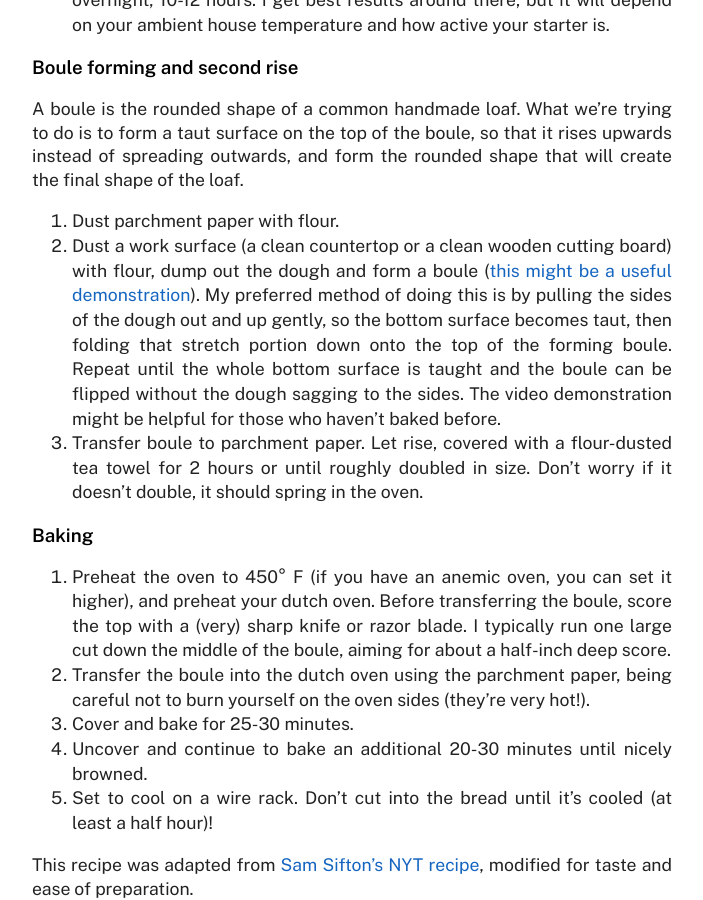
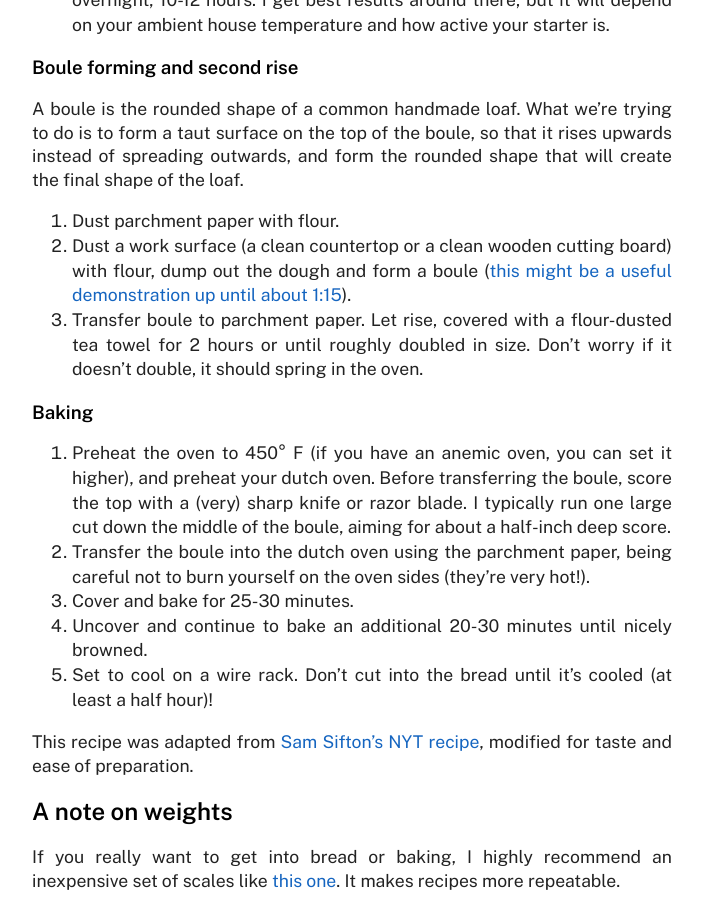
Before and after one commit to brunston/bread, a Jekyll site: the page built from index.md, in a window 1280 px wide and 900 px high, scrolled down 2022 px. Shown: the whole window, without its empty margins (288-991 px from the left). Built offline with Jekyll 4.4.1, drawn with Linux system fonts in a browser that asks for light colours.

Commit message:
bread 2.4

```diff
--- a/index.md
+++ b/index.md
@@ -60,7 +60,7 @@ You can use discard starter for a variety of delicious recipes. I use mine for [
 A boule is the rounded shape of a common handmade loaf. What we're trying to do is to form a taut surface on the top of the boule, so that it rises upwards instead of spreading outwards, and form the rounded shape that will create the final shape of the loaf.
 
 1. Dust parchment paper with flour.
-2. Dust a work surface (a clean countertop or a clean wooden cutting board) with flour, dump out the dough and form a boule ([this might be a useful demonstration](https://youtu.be/VuIT0RJDdZ8?t=31)). My preferred method of doing this is by pulling the sides of the dough out and up gently, so the bottom surface becomes taut, then folding that stretch portion down onto the top of the forming boule. Repeat until the whole bottom surface is taught and the boule can be flipped without the dough sagging to the sides. The video demonstration might be helpful for those who haven't baked before.
+2. Dust a work surface (a clean countertop or a clean wooden cutting board) with flour, dump out the dough and form a boule ([this might be a useful demonstration up until about 1:15](https://youtu.be/VuIT0RJDdZ8?t=31)).
 3. Transfer boule to parchment paper. Let rise, covered with a flour-dusted tea towel for 2 hours or until roughly doubled in size. Don't worry if it doesn't double, it should spring in the oven.
 
 ### Baking
```
